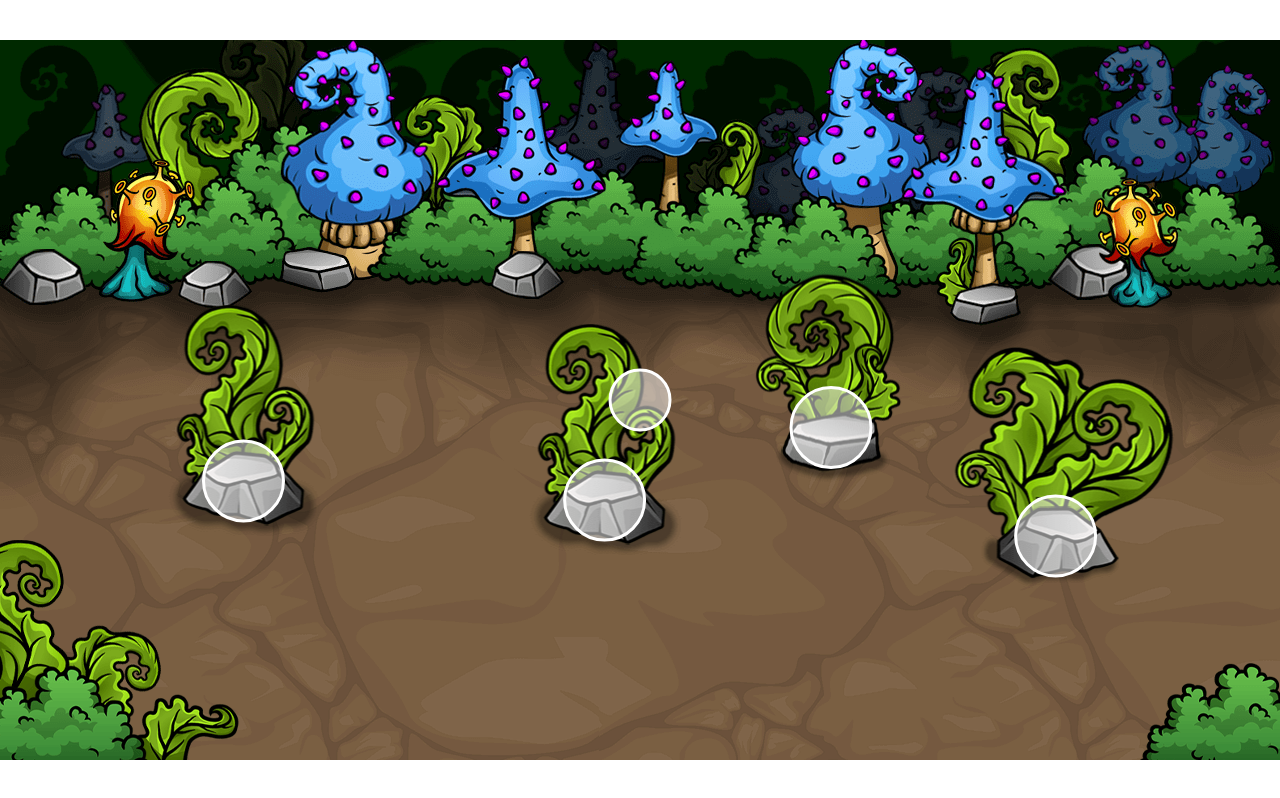
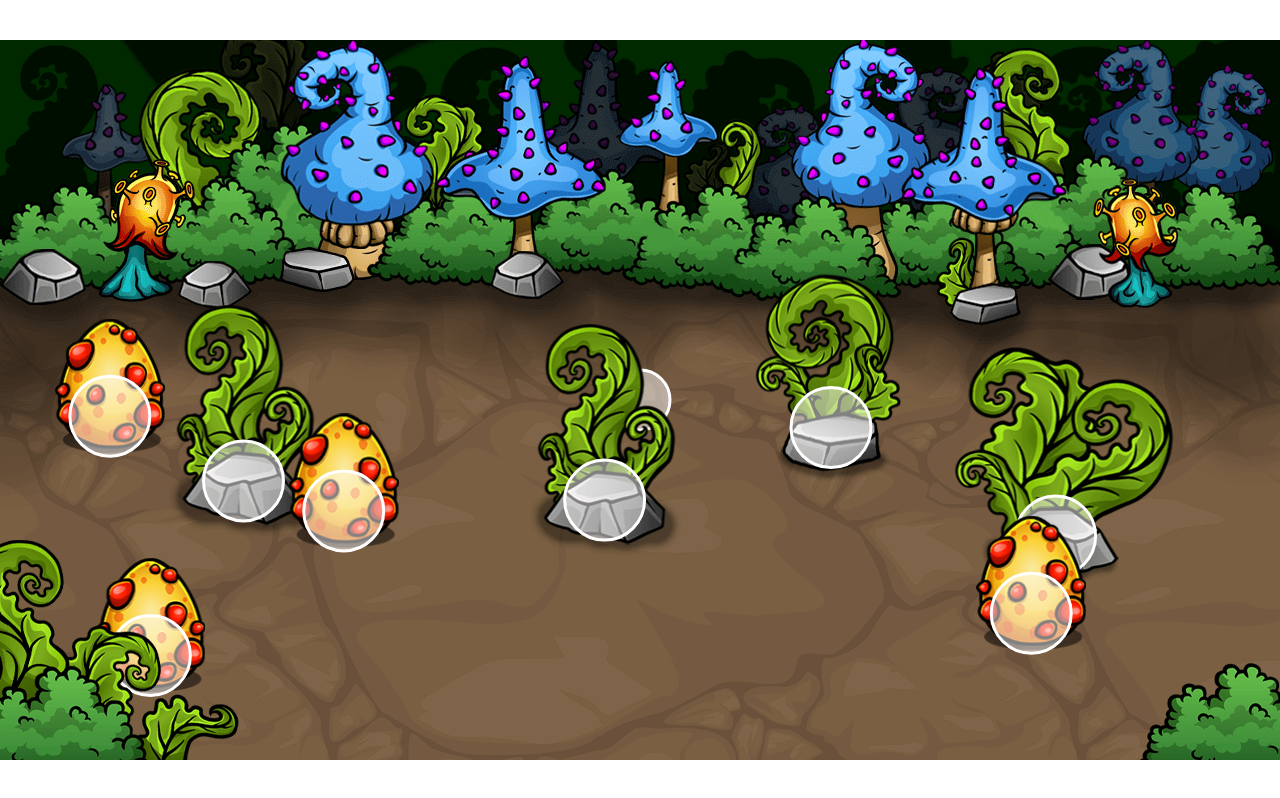
Before and after one commit to Cesario87/game_experiment, a plain HTML site: page index.html in a window 1280 px wide. Drawn offline with Linux system fonts and the light colour scheme.

Commit message:
added eggs & 3D effect

```diff
--- a/index.html
+++ b/index.html
@@ -11,6 +11,7 @@
     <img id="overlay" src="overlay.png">
     <img id="obstacles" src="obstacles.png">
     <img id="bull" src="bull.png">
+    <img id="egg" src="egg.png">
 
     <script src="script.js"></script>
 </body>
--- a/script.js
+++ b/script.js
@@ -121,6 +121,52 @@ window.addEventListener('load', function () {
                 context.stroke();
             }
         }
+        update(){
+
+        }
+    }
+
+    class Egg {
+        constructor(game){
+            this.game = game;
+            this.collisionRadius = 40;
+            this.margin = this.collisionRadius * 2;
+            this.collisionX = this.margin + (Math.random() * (this.game.width - this.margin * 2));
+            this.collisionY = this.game.topMargin + (Math.random() * (this.game.height - this.game.topMargin - this.margin));
+            this.image = document.getElementById('egg');
+            this.spriteWidth = 110;
+            this.spriteHeight = 135;
+            this.width = this.spriteWidth;
+            this.height = this.spriteHeight;
+            this.spriteX;
+            this.spriteY;
+        }
+        draw(context){
+            context.drawImage(this.image, this.spriteX, this.spriteY);
+            if (this.game.debug){
+                context.beginPath();
+                context.arc(this.collisionX, this.collisionY, this.collisionRadius, 0, Math.PI * 2);
+                context.save();
+                context.globalAlpha = 0.5;
+                context.fill();
+                context.restore();
+                context.stroke();
+            }
+        }
+        update(){
+            this.spriteX = this.collisionX - this.width * 0.5;
+            this.spriteY = this.collisionY - this.height * 0.5 - 30;
+           let collisionObjects = [this.game.player, ...this.game.obstacles];
+           collisionObjects.forEach (object => {
+                let [collision, distance, sumOfRadii, dx, dy] = this.game.checkCollision(this, object);
+                if (collision){
+                    const unit_x = dx / distance;
+                    const unit_y = dy / distance;
+                    this.collisionX = object.collisionX + (sumOfRadii +1) * unit_x;
+                    this.collisionY = object.collisionY + (sumOfRadii + 1) * unit_y;
+                }
+           })
+        }
     }
 
     class Game {
@@ -134,8 +180,13 @@ window.addEventListener('load', function () {
             this.fps = 70;
             this.timer = 0;
             this.interval = 1000/this.fps;
+            this.eggTimer = 0;
+            this.eggInterval = 1000;
             this.numberOfObstacles = 10;
             this.obstacles = [];
+            this.eggs = [];
+            this.gameObjects = [];
+            this.maxEggs = 20;
             this.mouse = {
                 x: this.width * 0.5,
                 y: this.height * 0.5,
@@ -168,12 +219,28 @@ window.addEventListener('load', function () {
         render(context, deltaTime){
             if  (this.timer > this.interval){
                 context.clearRect(0, 0, this.width, this.height);
-                this.obstacles.forEach(obstacle => obstacle.draw(context));
-                this.player.draw(context);
-                this.player.update();
+                //Following order states which object stays behind which
+                this.gameObjects = [...this.eggs, ...this.obstacles, this.player];
+                //sort by vertical position (which objects hides which)
+                this.gameObjects.sort((a, b) => {
+                    return a.collisionY - b.collisionY;
+                });
+                this.gameObjects.forEach(object => {
+                    object.draw(context);
+                    object.update();
+                });
+
                 this.timer = 0;
             }
             this.timer += deltaTime;
+
+            // add eggs periodically
+            if (this.eggTimer > this.eggInterval && this.eggs.length < this.maxEggs){
+                this.addEgg();
+                this.eggTimer = 0;
+            }else{
+                this.eggTimer += deltaTime;
+            }
         }
         checkCollision(a,b){
             const dx = a.collisionX - b.collisionX;
@@ -181,6 +248,9 @@ window.addEventListener('load', function () {
             const distance = Math.hypot(dy,dx);
             const sumOfRadii = a.collisionRadius + b.collisionRadius;
             return [(distance < sumOfRadii), distance, sumOfRadii, dx, dy];
+        }
+        addEgg(){
+            this.eggs.push(new Egg(this));
         }
         init(){
             let attempts = 0;
--- a/style.css
+++ b/style.css
@@ -17,6 +17,6 @@
     transform: translate(-50%, -50%);
     pointer-events: none;
 }
-#obstacles, #bull {
+#obstacles, #bull, #egg {
     display: none;
 }
```
